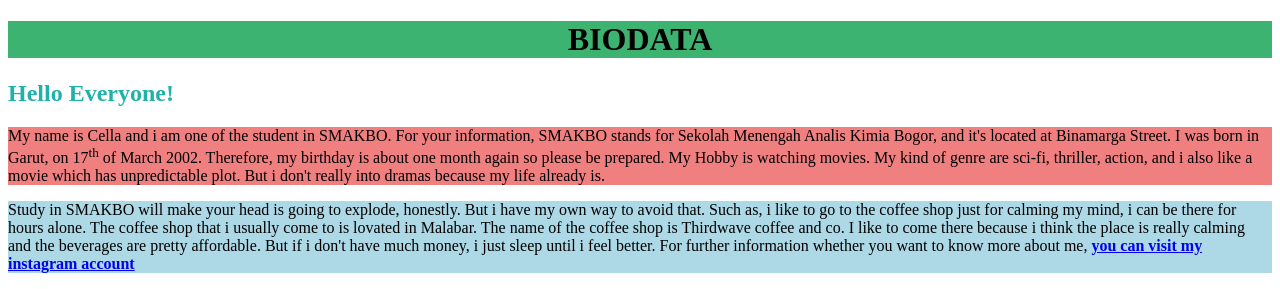
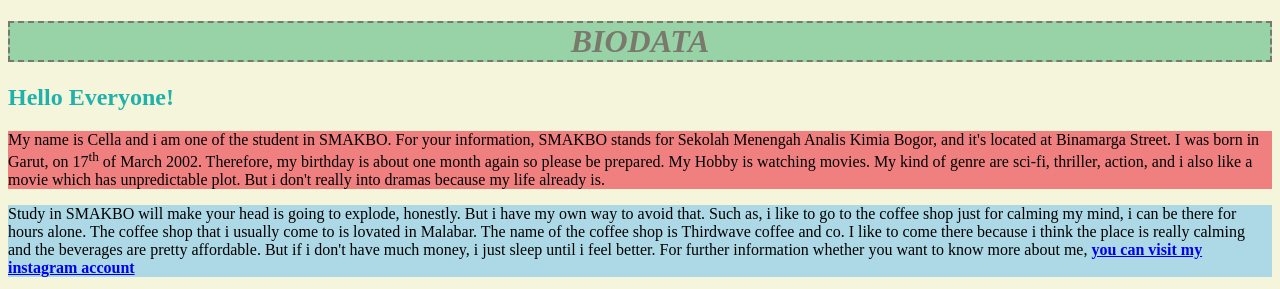
Before and after one commit to sitinurcella/sitinurcella.github.io, a plain HTML site: page index.html in a window 1280 px wide. Shown: the top 289 px of the page. Drawn offline with Linux system fonts and the light colour scheme.

Commit message:
Add files via upload

```diff
--- a/index.html
+++ b/index.html
@@ -2,11 +2,13 @@
 <html>
 <head>
 	<title>Biodata Cella</title>
-		<h1 style="background-color: MediumSeaGreen;"> <center>BIODATA</center></h1>
-		<h2 style="color: LightSeaGreen;">Hello Everyone!</h2>
+	<link rel="stylesheet" type="text/css" href="cella.css">
 </head>
 <body>
 
+	<h1 style="background-color: MediumSeaGreen;"> <center> <strong> <i>BIODATA</i></strong></center></h1>
+
+		<h2 style="color: LightSeaGreen;">Hello Everyone!</h2>
 <p style="background-color: LightCoral;"> My name is Cella and i am one of the student in SMAKBO. For your information, SMAKBO stands for Sekolah Menengah Analis Kimia Bogor, and it's located at Binamarga Street. I was born in Garut, on 17<sup>th</sup> of March 2002. Therefore, my birthday is about one month again so please be prepared. My Hobby is watching movies. My kind of genre are sci-fi, thriller, action, and i also like a movie which has unpredictable plot. But i don't really into dramas because my life already is.
 
 </p>
```
